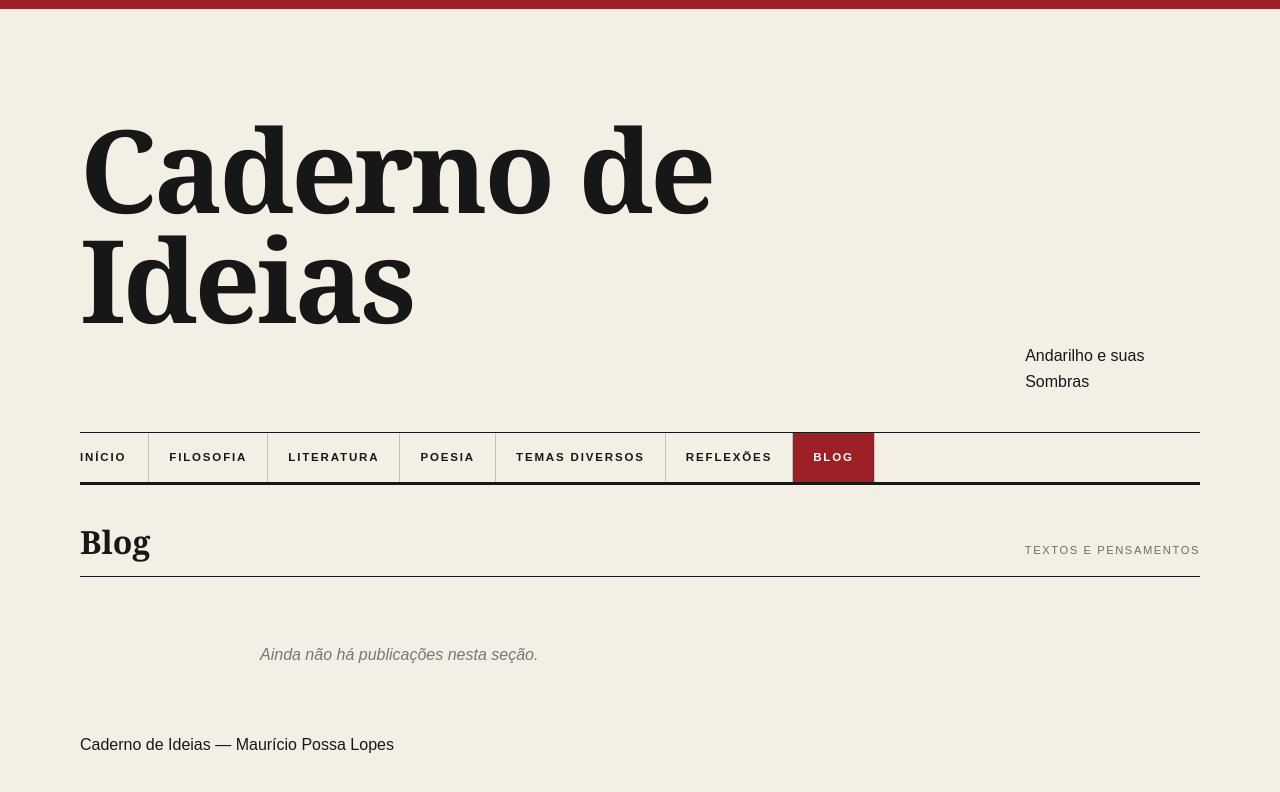
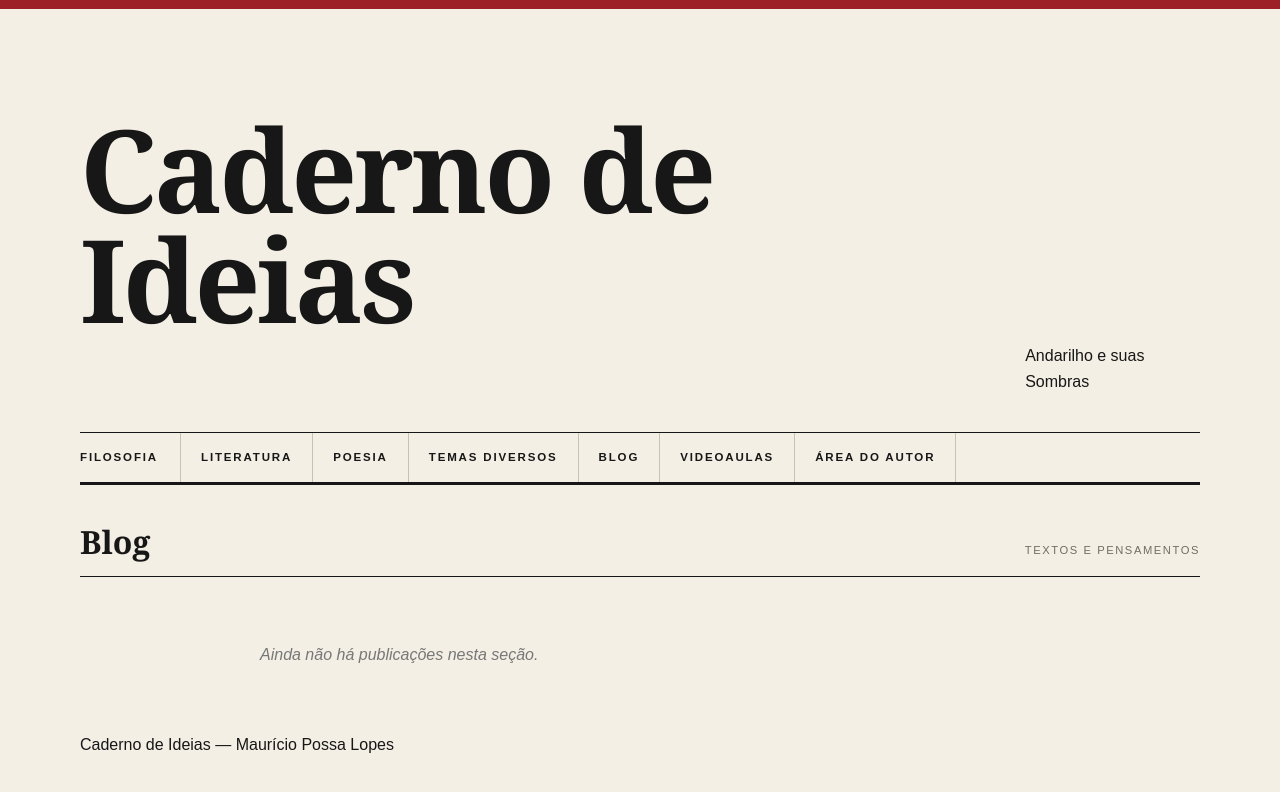
Before and after one commit to AndarilhoEsuasSombras/Andarilho, a plain HTML site: page blog.html in a window 1280 px wide. Drawn offline with nearby package versions, Linux system fonts and the light colour scheme.

Commit message:
Update blog.html

```diff
--- a/blog.html
+++ b/blog.html
@@ -19,15 +19,15 @@
     <p>Andarilho e suas Sombras</p>
   </header>
 
-  <nav class="nav">
+<nav class="nav" aria-label="Menu principal">
   <div class="nav-track">
-      <a href="index.html">Início</a>
     <a href="filosofia.html">Filosofia</a>
     <a href="literatura.html">Literatura</a>
     <a href="poesia.html">Poesia</a>
     <a href="temas-diversos.html">Temas diversos</a>
-      <a href="reflexoes.html">Reflexões</a>
-      <a href="blog.html" aria-current="page">Blog</a>
+      <a href="blog.html">Blog</a>
+          <a href="videos.html">Videoaulas</a>
+<a href="https://app.pagescms.org/" class="nav-link nav-cta" target="_blank" rel="noopener"><i class="fas fa-pen me-1"></i>Área do autor</a>
   </div>
 </nav>
 
```
Lines whose indentation alone changed are shown as unchanged.
